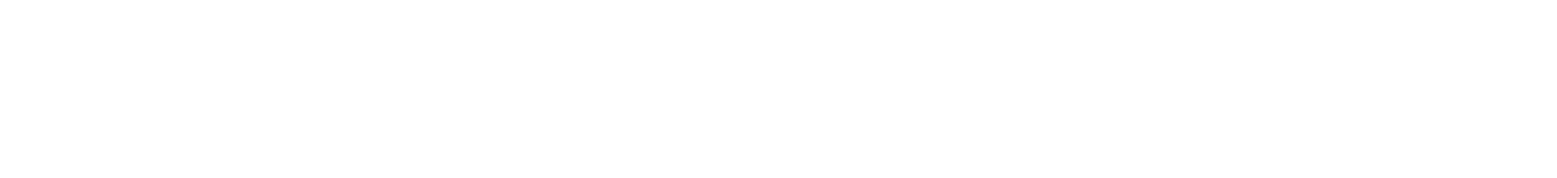
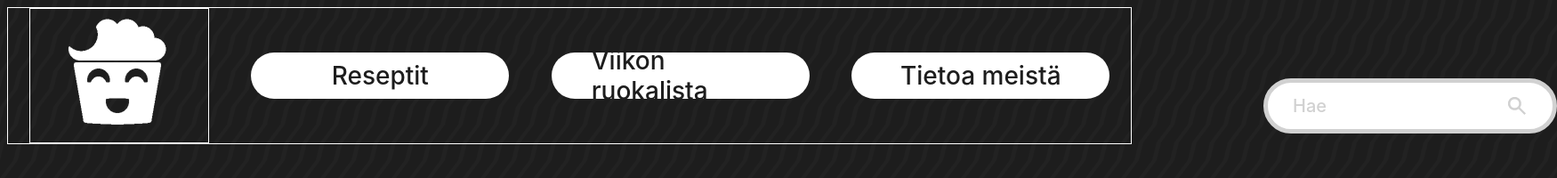
Before and after one commit to joni23008/Our-Project-Work_team-13, a plain HTML site: page pages-html/aboutus.html in a window 1280 px wide. Shown: the whole page at 89% size, 1750 px wide, since content can reach past the window. Drawn offline with Linux system fonts and the light colour scheme.

Commit message:
tyylittelyä

```diff
--- a/pages-html/aboutus.html
+++ b/pages-html/aboutus.html
@@ -4,8 +4,41 @@
     <meta charset="UTF-8">
     <meta name="viewport" content="width=device-width, initial-scale=1.0">
     <title>Document</title>
+    <style>
+        body {
+            background-image: url(../images/pattern-tile.png);
+            background-repeat: repeat-y repeat-x;
+            justify-content: center;
+        }
+        nav {
+            display: flex;
+            align-items: center;
+            border: 1px solid white;
+            justify-content: space-around;
+        }
+            </style>
 </head>
 <body>
+    <header>
 
+    </header>
+    <nav>
+        <img style="width: 200px; height: 150px; position: relative; border: 1px solid white;" src="../images/JokuLogo200x150.png" />
+        <div style="width: 200px; height: 24px; padding-left: 45px; padding-right: 45px; padding-top: 14px; padding-bottom: 14px; background: white; border-radius: 50px; overflow: hidden; justify-content: center; align-items: center; gap: 10px; display: flex">
+            <div style="color: #1D1D1D; font-size: 28px; font-family: Inter; font-weight: 500; word-wrap: break-word">Reseptit</div>
+        </div>
+        <div style="width: 200px; height: 24px; padding-left: 45px; padding-right: 45px; padding-top: 14px; padding-bottom: 14px; background: white; border-radius: 50px; overflow: hidden; justify-content: center; align-items: center; gap: 10px; display: flex">
+            <div style="color: #1D1D1D; font-size: 28px; font-family: Inter; font-weight: 500; word-wrap: break-word">Viikon ruokalista</div>
+        </div>
+        <div style="width: 200px; height: 24px; padding-left: 45px; padding-right: 45px; padding-top: 14px; padding-bottom: 14px; background: white; border-radius: 50px; overflow: hidden; justify-content: center; align-items: center; gap: 10px; display: flex">
+            <div style="color: #1D1D1D; font-size: 28px; font-family: Inter; font-weight: 500; word-wrap: break-word">Tietoa meistä</div>
+        </div>
+        <div style="width: 264px; height: 24px; padding-left: 28px; padding-right: 28px; padding-top: 14px; padding-bottom: 14px; left: 1420px; top: 88px; position: absolute; background: white; border-radius: 50px; overflow: hidden; border: 5px #D1D1D1 solid; justify-content: space-between; align-items: center; display: inline-flex">
+          <div style="color: #D1D1D1; font-size: 20px; font-family: Inter; font-weight: 500; word-wrap: break-word">Hae</div>
+          <div style="width: 24px; height: 24px; position: relative">
+            <img style="width: 20px; height: 20px; left: 2px; top: 2px; position: absolute" src="../images/HakuLogo.png" />
+          </div>
+        </div>
+      </div>
 </body>
 </html>
```
